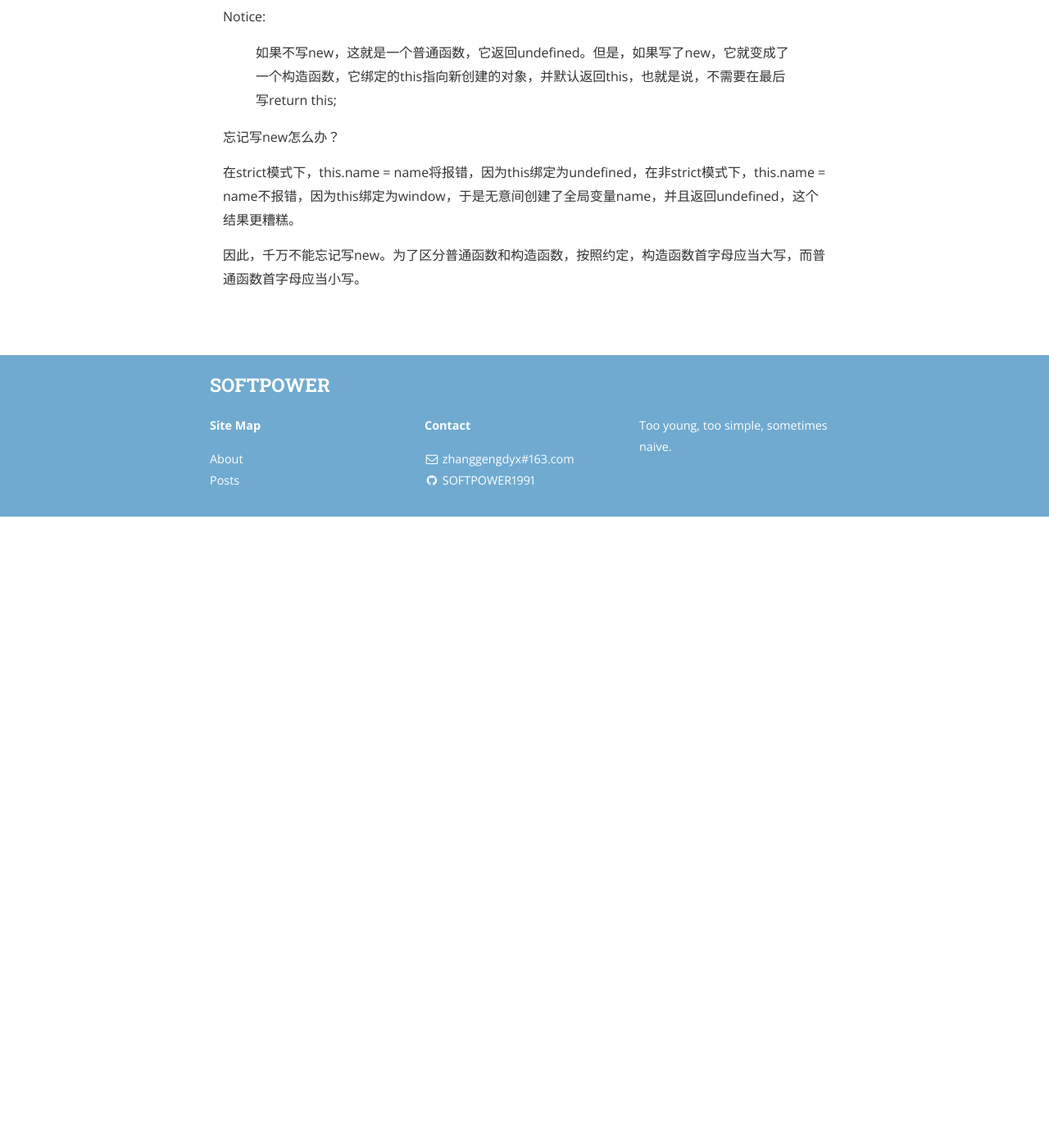
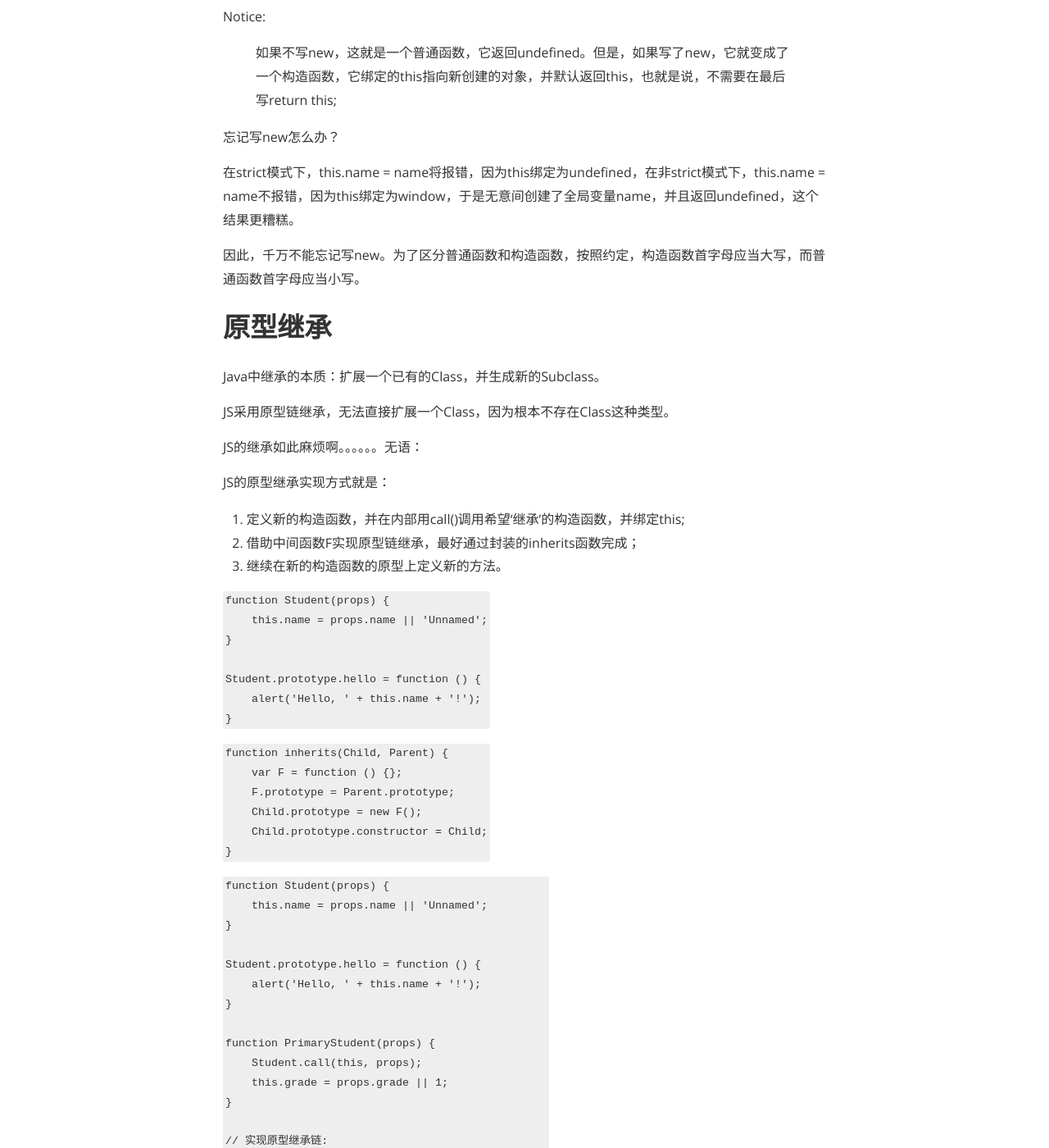
Before and after one commit to SOFTPOWER1991/SOFTPOWER1991.github.io, a Jekyll site: the page built from _posts/2016-06-28-JS-面向对象编程.markdown, in a window 1280 px wide and 1400 px high, scrolled down 1191 px. Shown: the whole window at 82% size. Built offline with Jekyll 4.4.1, drawn with Linux system fonts in a browser that asks for light colours; nearby versions of some CDN libraries; a style sheet for code colours, icons or effects is not loaded; before the commit the page ends 1821 px from its top, so only the background shows below that; some of the changed text lies outside the part shown.

Commit message:
add a new post about OOP inherits by key words extends !

````diff
--- a/_posts/2016-06-28-JS-面向对象编程.markdown
+++ b/_posts/2016-06-28-JS-面向对象编程.markdown
@@ -51,3 +51,100 @@
 在strict模式下，this.name = name将报错，因为this绑定为undefined，在非strict模式下，this.name = name不报错，因为this绑定为window，于是无意间创建了全局变量name，并且返回undefined，这个结果更糟糕。
 
 因此，千万不能忘记写new。为了区分普通函数和构造函数，按照约定，构造函数首字母应当大写，而普通函数首字母应当小写。
+
+
+# 原型继承
+
+Java中继承的本质：扩展一个已有的Class，并生成新的Subclass。
+
+JS采用原型链继承，无法直接扩展一个Class，因为根本不存在Class这种类型。
+
+JS的继承如此麻烦啊。。。。。。无语：
+
+JS的原型继承实现方式就是：
+
+1. 定义新的构造函数，并在内部用call()调用希望‘继承’的构造函数，并绑定this;
+2. 借助中间函数F实现原型链继承，最好通过封装的inherits函数完成；
+3. 继续在新的构造函数的原型上定义新的方法。
+
+```
+function Student(props) {
+    this.name = props.name || 'Unnamed';
+}
+
+Student.prototype.hello = function () {
+    alert('Hello, ' + this.name + '!');
+}
+```
+
+```
+function inherits(Child, Parent) {
+    var F = function () {};
+    F.prototype = Parent.prototype;
+    Child.prototype = new F();
+    Child.prototype.constructor = Child;
+}
+```
+
+```
+function Student(props) {
+    this.name = props.name || 'Unnamed';
+}
+
+Student.prototype.hello = function () {
+    alert('Hello, ' + this.name + '!');
+}
+
+function PrimaryStudent(props) {
+    Student.call(this, props);
+    this.grade = props.grade || 1;
+}
+
+// 实现原型继承链:
+inherits(PrimaryStudent, Student);
+
+// 绑定其他方法到PrimaryStudent原型:
+PrimaryStudent.prototype.getGrade = function () {
+    return this.grade;
+};
+```
+
+# class 继承
+
+ES6引入的class关键字，让定义类更简单。
+
+ES6中JS定义一个类：
+
+```
+class Student {
+    constructor(name) {
+        this.name = name;
+    }
+
+    hello() {
+        alert('Hello, ' + this.name + '!');
+    }
+}
+```
+
+```
+var xiaoming = new Student('小明');
+xiaoming.hello();
+```
+
+ES6中类的继承：
+
+```
+class PrimaryStudent extends Student {
+    constructor(name, grade) {
+        super(name); // 记得用super调用父类的构造方法!
+        this.grade = grade;
+    }
+
+    myGrade() {
+        alert('I am at grade ' + this.grade);
+    }
+}
+```
+
+这个要原型链那种方式简单很多！
````
